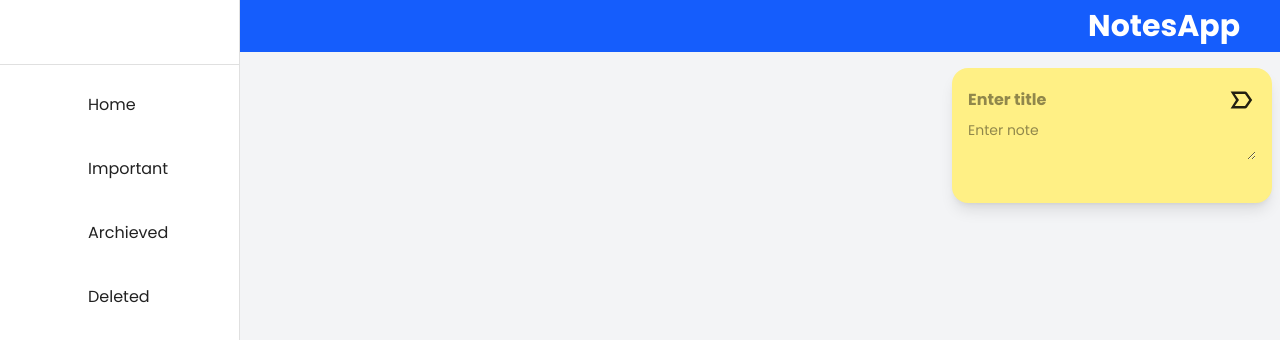
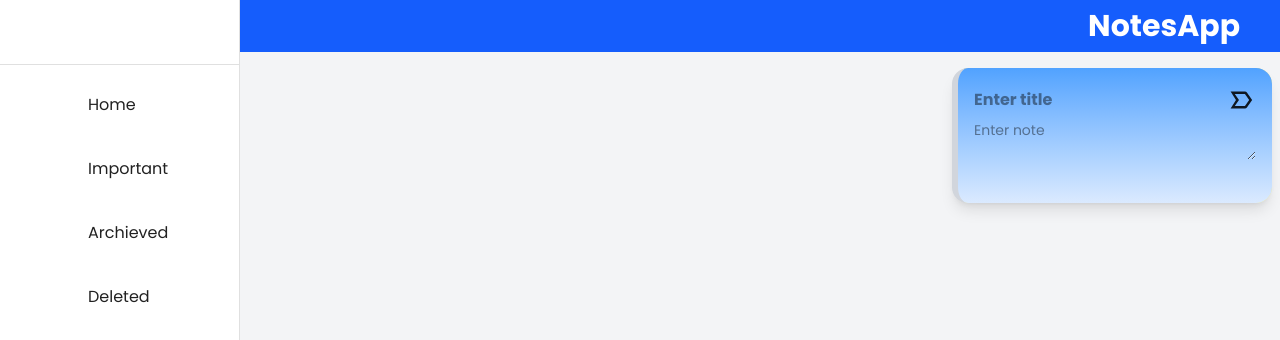
Before and after one commit to arpit18-code/Notes_App, a React app: page / in a window 1280 px wide. Shown: the top 340 px of the page. Built offline with nearby package versions, Linux system fonts and the light colour scheme; some icons are missing; the HTML template or start-up script is replaced by a standard one.

Commit message:
Add new color to notes card

```diff
--- a/src/Components/AddNote/addnote.jsx
+++ b/src/Components/AddNote/addnote.jsx
@@ -25,7 +25,7 @@ export const AddNote = () => {
     setImportant(false);
   };
   return (
-    <div className="p-4 min-w-40 w-auto max-w-80 rounded-2xl ml-auto shadow-lg bg-yellow-200 min-h-30 h-auto">
+    <div className="p-4 min-w-40 w-auto max-w-80 rounded-2xl ml-auto shadow-lg bg-yellow-200 min-h-30 h-auto bg-linear-to-b from-blue-400 to-blue-100 border-l-6 border-gray-300">
       <div className="flex justify-between items-center">
         <input
           type="text"
--- a/src/Components/SingleNoteCard/singleNoteCard.jsx
+++ b/src/Components/SingleNoteCard/singleNoteCard.jsx
@@ -21,7 +21,7 @@ export const SingleNoteCard = ({ SingleNote }) => {
   };
   return (
     <div
-      className="p-2 flex flex-col gap-2 h-fit rounded-lg bg-yellow-200 border-l-6 border-b-6 border-gray-300 shadow-md shadow-gray-300"
+      className="p-2 flex flex-col gap-2 h-fit rounded-lg bg-linear-to-b from-blue-400 to-blue-100 border-l-6 border-b-6 border-gray-300 shadow-md shadow-gray-300 text-[#001f4d] sm:hover:scale-101 cursor-pointer"
       key={SingleNote.id}
     >
       <div className="flex justify-between items-center text-lg">
```
